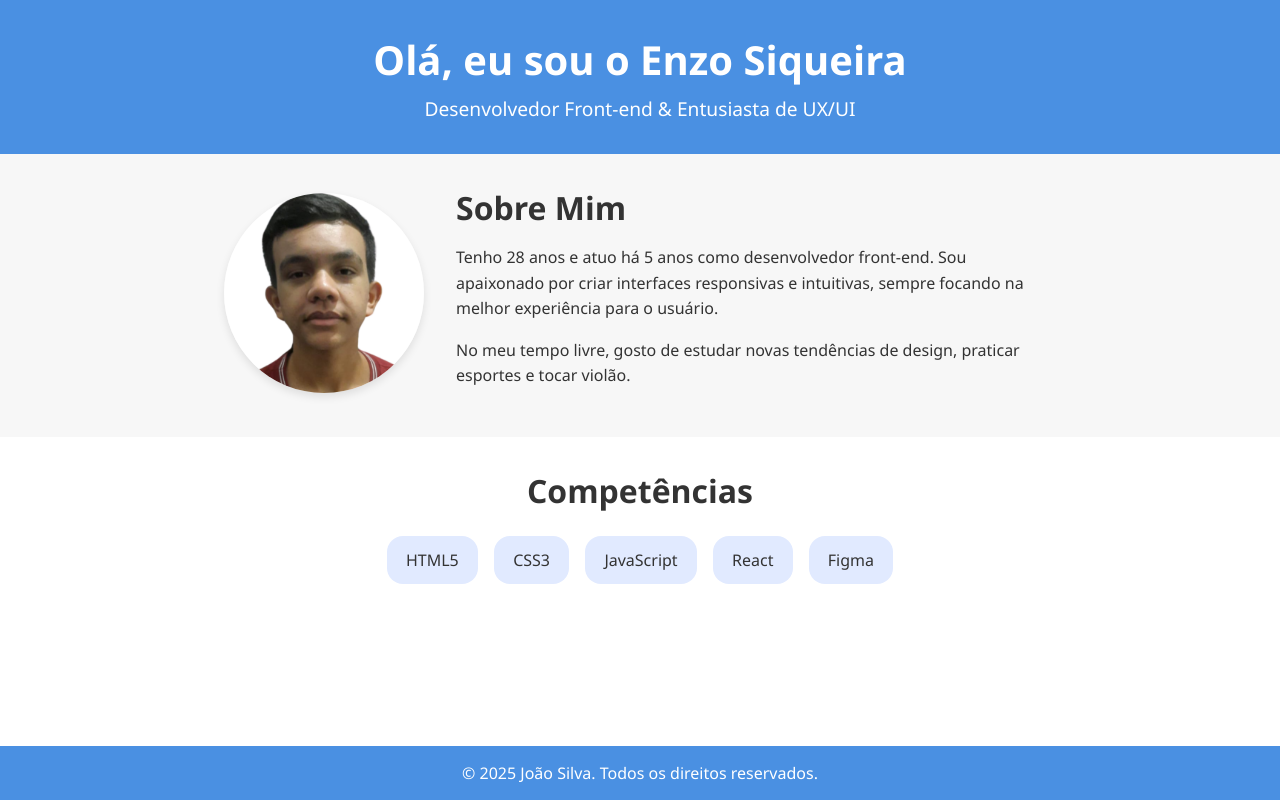
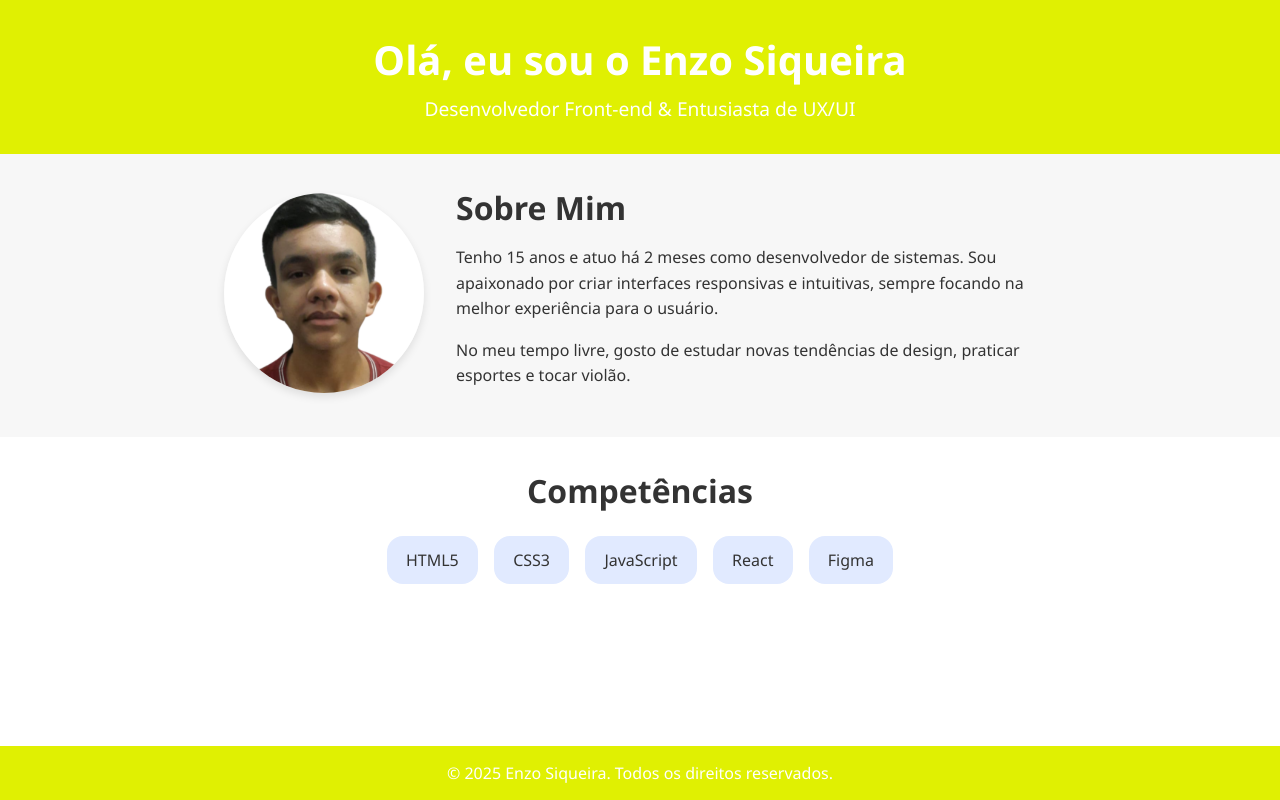
Before and after one commit to enzoss-source/portifolio-EnzoS, a plain HTML site: page index.html in a window 1280 px wide. Drawn offline with Linux system fonts and the light colour scheme.

Commit message:
atualização para oficina

```diff
--- a/index.html
+++ b/index.html
@@ -15,12 +15,12 @@
 
     <section class="sobre-mim">
       <div class="foto-perfil">
-        <img src="perfil.png" alt="Foto de perfil de João Silva" />
+        <img src="perfil.png" alt="Foto de perfil de Enzo Siqueira" />
       </div>
       <div class="descricao">
         <h2>Sobre Mim</h2>
         <p>
-          Tenho 28 anos e atuo há 5 anos como desenvolvedor front-end. Sou apaixonado
+          Tenho 15 anos e atuo há 2 meses como desenvolvedor de sistemas. Sou apaixonado
           por criar interfaces responsivas e intuitivas, sempre focando na melhor
           experiência para o usuário.
         </p>
@@ -43,7 +43,7 @@
     </section>
 
     <footer class="rodape">
-      <p>© 2025 João Silva. Todos os direitos reservados.</p>
+      <p>© 2025 Enzo Siqueira. Todos os direitos reservados.</p>
     </footer>
   </div>
 </body>
--- a/style.css
+++ b/style.css
@@ -17,7 +17,7 @@
   }
 
   .cabecalho {
-    background: #4a90e2;
+    background: #e0f002;
     color: #fff;
     text-align: center;
     padding: 2rem 1rem;
@@ -92,7 +92,7 @@
   .rodape {
     text-align: center;
     padding: 1rem;
-    background: #4a90e2;
+    background: #e0f002;
     color: #fff;
     margin-top: auto;
-  }
+  },
```
